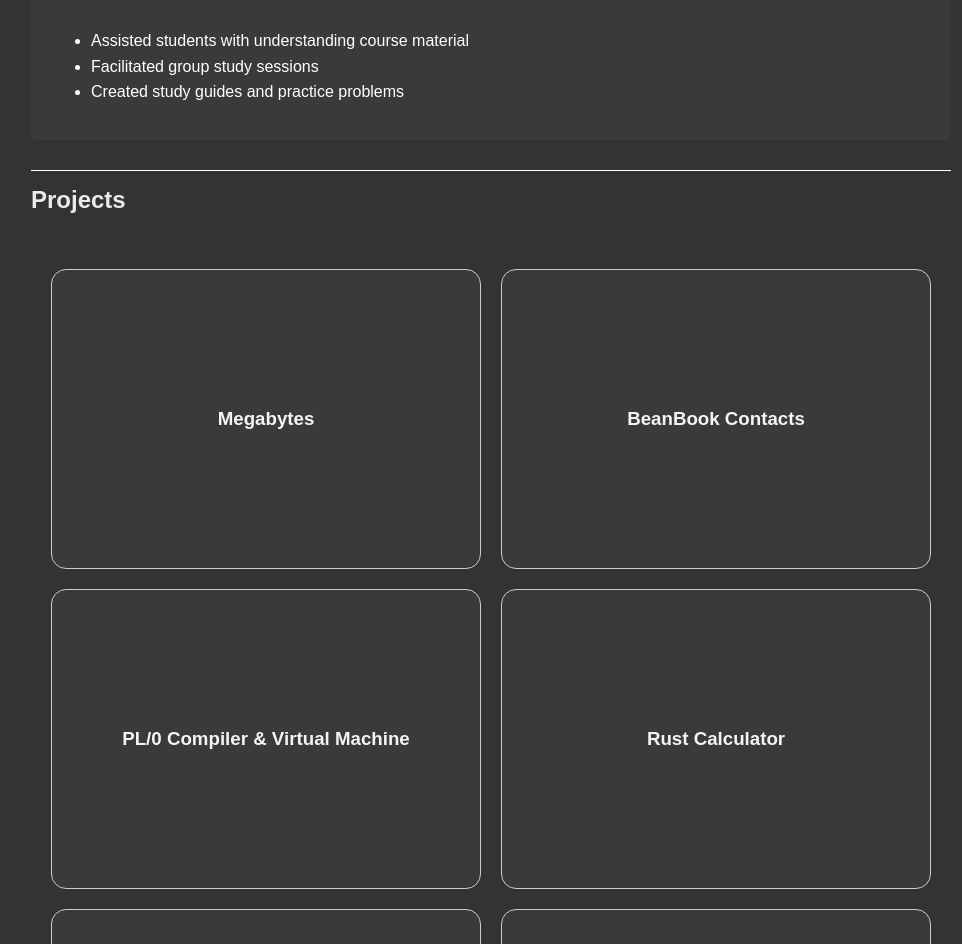
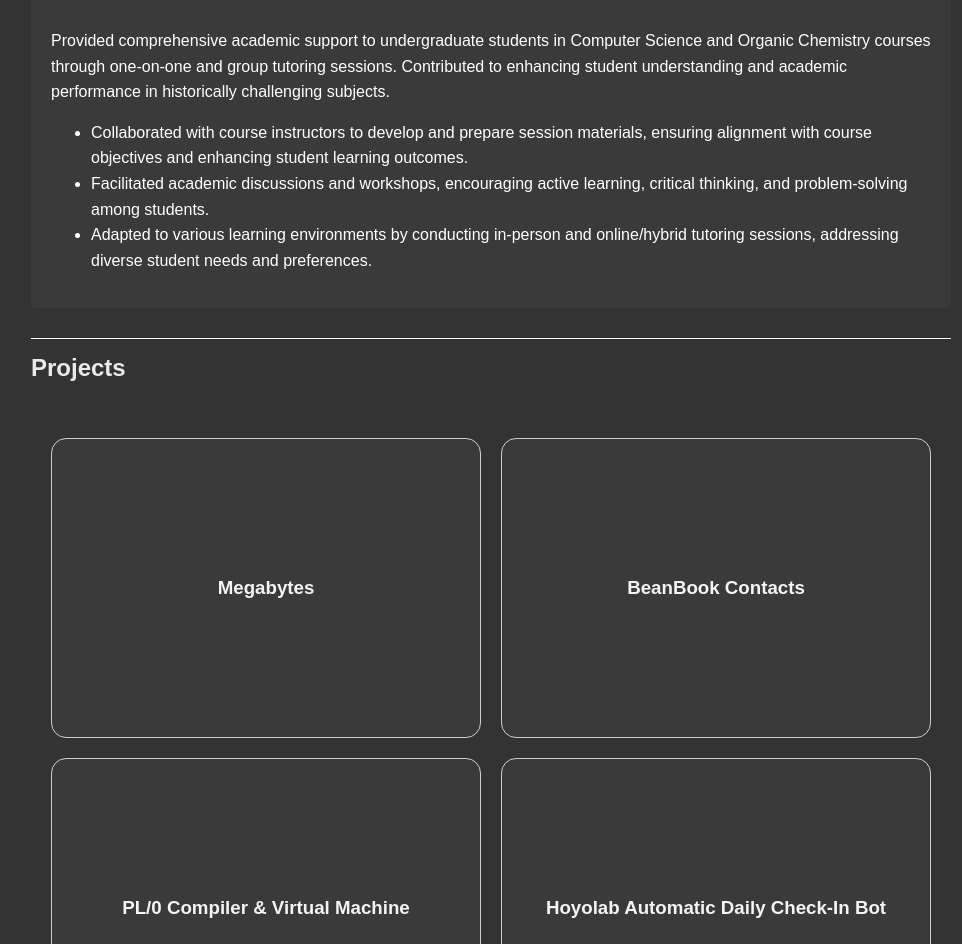
Before and after one commit to NickAwrist/NickAwrist.github.io, a React (Create React App) app: page / in a window 1280 px wide. Shown: the part 1348-2292 px from the top of the page, without its empty margins (149-1111 px from the left). Built offline with nearby package versions, Linux system fonts and the light colour scheme.

Commit message:
Added more projects and changed the email color

```diff
--- a/src/App.css
+++ b/src/App.css
@@ -108,12 +108,9 @@ h2 {
 }
 
 .ContactInfo a {
-	color: #fff;
-	text-decoration: none;
+	color: #46bef5;
 }
 
 .ContactInfo a:hover {
-	text-decoration: underline;
-	color: #46bef5;
-	background-color: #3a3a3a;
+	font-weight: bold;
 }
--- a/src/App.tsx
+++ b/src/App.tsx
@@ -16,11 +16,11 @@ const App: React.FC = () => {
       <div className="SocialMedia">
 
         <a href="https://github.com/NickAwrist" target="_blank" rel="noreferrer">
-          <img className="icon_img" src="github_logo.png" alt="GitHub"/>
+          <img className="icon_img" src="github_logo.png" alt="Link to Github"/>
         </a>
 
         <a href="https://www.linkedin.com/in/nicholas-aristizabal-56ba6b235/" target="_blank" rel="noreferrer">
-          <img className="icon_img" src="linkedin_logo.png" alt="Linkedin"/>
+          <img className="icon_img" src="linkedin_logo.png" alt="Link to Linkedin"/>
         </a>
 
       </div>
@@ -42,12 +42,12 @@ const App: React.FC = () => {
       <div className="TextBox">
         <p>
           University of Central Florida
-          <img src="ucf_icon.png" alt="UCF" style={{width: '30px', height: '30px'}} />
+          <img src="ucf_icon.png" alt="UCF Logo" style={{width: '30px', height: '30px'}} />
 
           <br />
           Bachelor of Science in Computer Science
           <br />
-          Expected Graduation: May 2023
+          Expected Graduation: May 2025
           <br />
           GPA: 3.65
         </p>
@@ -109,10 +109,12 @@ const App: React.FC = () => {
           January 2022 - Present
           <br />
           <br />
+          <p>Provided comprehensive academic support to undergraduate students in Computer Science and Organic Chemistry courses through one-on-one and group tutoring sessions.
+            Contributed to enhancing student understanding and academic performance in historically challenging subjects.</p>
           <ul>
-            <li>Assisted students with understanding course material</li>
-            <li>Facilitated group study sessions</li>
-            <li>Created study guides and practice problems</li>
+            <li>Collaborated with course instructors to develop and prepare session materials, ensuring alignment with course objectives and enhancing student learning outcomes.</li>
+            <li>Facilitated academic discussions and workshops, encouraging active learning, critical thinking, and problem-solving among students.</li>
+            <li>Adapted to various learning environments by conducting in-person and online/hybrid tutoring sessions, addressing diverse student needs and preferences.</li>
           </ul>
         </p>
       </div>
@@ -142,7 +144,6 @@ const App: React.FC = () => {
 
       <div className="breakPoint"></div>
 
-
     </div>
 
   );
--- a/src/data/projects.json
+++ b/src/data/projects.json
@@ -19,26 +19,38 @@
     },
     {
         "id": 4,
+        "title": "Hoyolab Automatic Daily Check-In Bot",
+        "description": "The daily check-in bot is a Discord bot built using DiscordJS and NodeJS that automatically checks in for the daily rewards in Genshin Impact and Honkai Starrail. The bot uses the the same API calls that hoyolab.com uses to automate the process of checking in on the Hoyolab website.",
+        "link": "https://github.com/NickAwrist/Dailycheckin_Bot"
+    },
+    {
+        "id": 5,
         "title": "Rust Calculator",
         "description": "Rust Calculator is a simple calculator built with Rust. The calculator can perform basic arithmetic operations such as addition, subtraction, multiplication, division, modulo, and exponents. The calculator follows an infix to postfix conversion algorithm to evaluate the expression.",
         "link": "https://github.com/NickAwrist/Rust_Calculator"
     },
     {
-        "id": 5,
+        "id": 6,
         "title": "Minecraft Java Edition Plugins",
         "description": "A collection of Minecraft Java Edition plugins that I have created. Some notable plugins are a Ultra Hardcore, Hardcore, and Advanced Reactions. The plugins are built with Java and the PaperMC API. The plugins are used to enhance the gameplay experience of Minecraft servers.",
         "link": "https://github.com/NickAwrist/Minecraft_Plugins"
     },
     {
-        "id": 6,
+        "id": 7,
         "title": "Checksum Evaluation",
         "description": "A 8-, 16-, and 32-bit checksum evaluation program that calculates the checksum of a given file. The program is built with Java and uses bitwise operations to calculate the checksum of a file. The program is used to verify the integrity of a file by comparing the calculated checksum to the expected checksum.",
         "link": "https://github.com/NickAwrist/Java_CheckSum"
     },
     {
-        "id": 7,
+        "id": 8,
         "title": "Portfolio Website",
         "description": "My personal portfolio website that showcases my projects, skills, and experience. The website is built with React and TypeScript. The website is responsive and mobile-friendly. The website is hosted on GitHub Pages.",
         "link": "https://github.com/NickAwrist/NickAwrist.github.io"
+    },
+    {
+        "id": 9,
+        "title": "Technical Writing Materials",
+        "description": "A collection of technical writing materials that I have created. Some notable materials are my resume, cover letter, a mock interview, instructions on how to use a program I created, and a research proposal on the topic of Hackathons at UCF.",
+        "link": "https://drive.google.com/drive/folders/1eRgJFzaey1zXZprNczHPGBtfFott_rtb?usp=sharing"
     }
 ]
```
Also changed, not shown: 1 other file (tests, documents, lock files or other folders).
